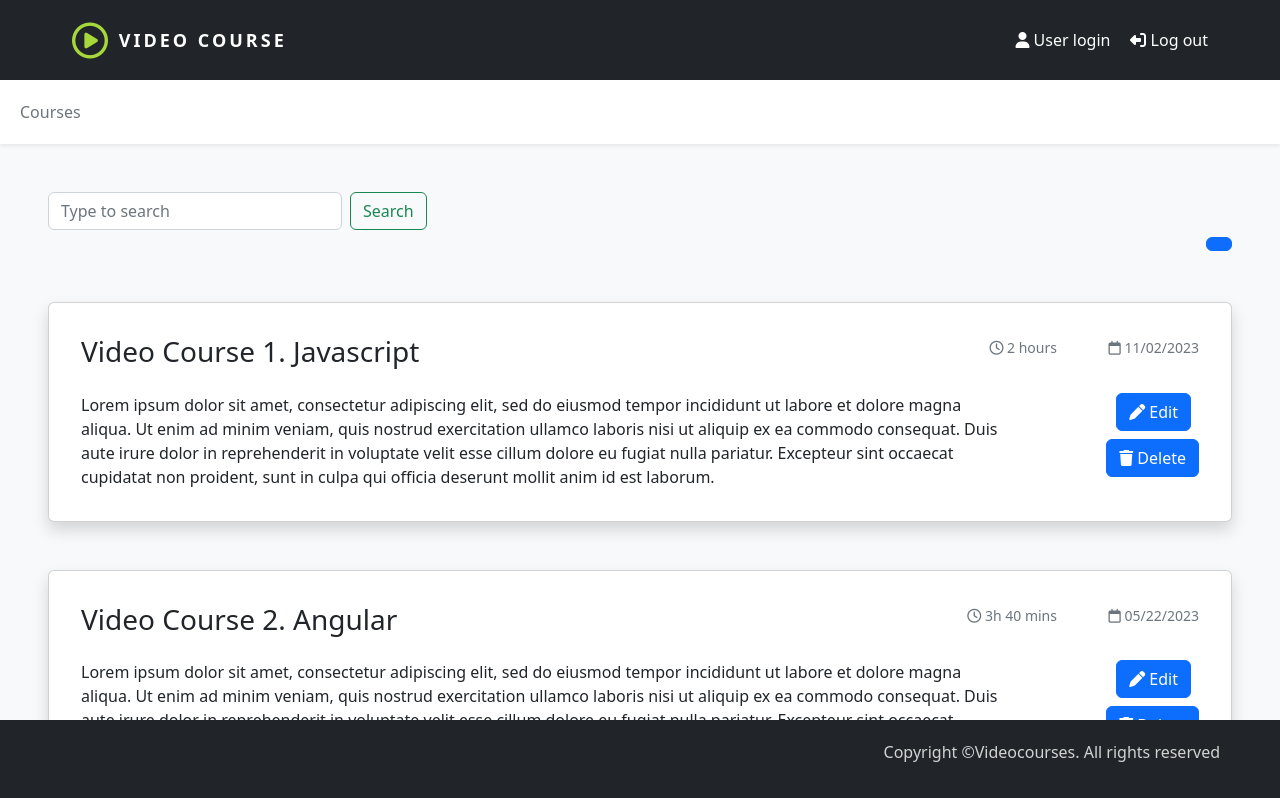
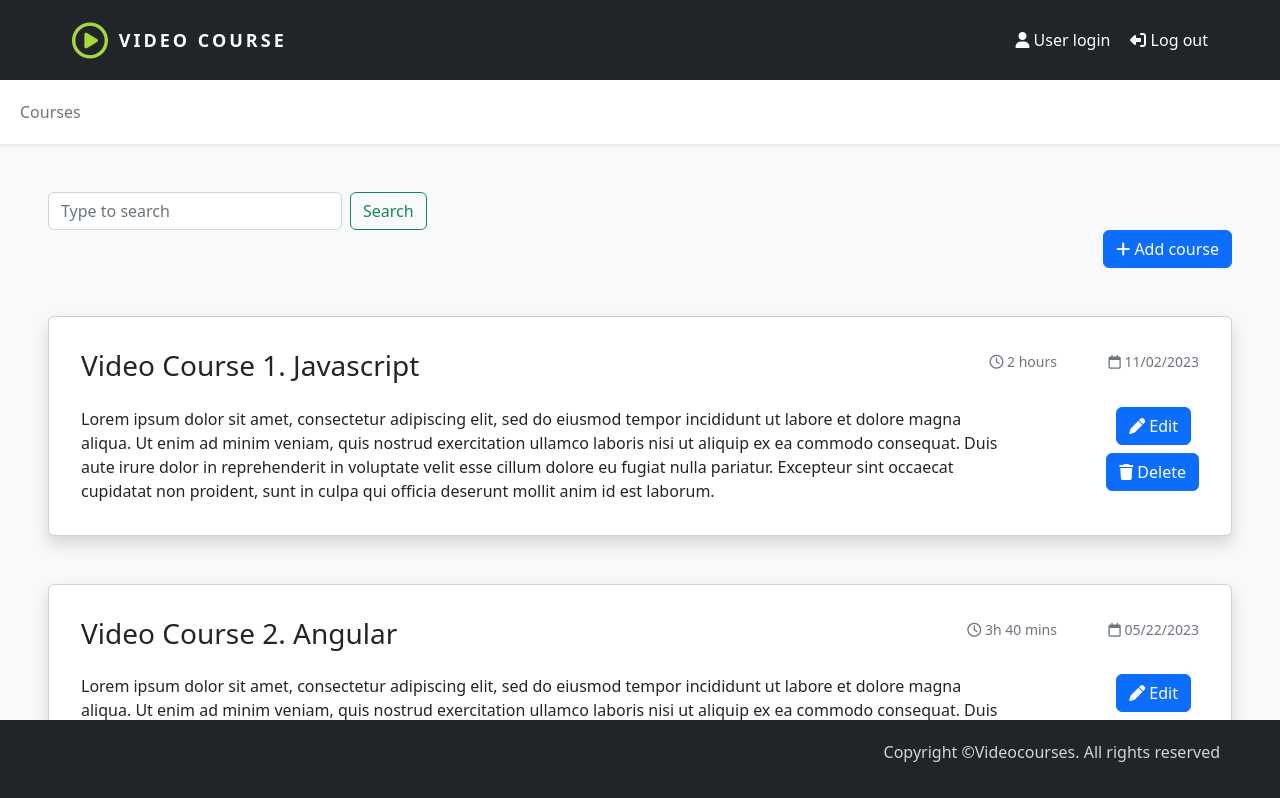
Before and after one commit to Sytnikovakatya/angular-courses-app, an Angular app: page / in a window 1280 px wide. Shown: the top 798 px of the page. Built offline with nearby package versions, Linux system fonts and the light colour scheme.

Commit message:
Update button "Add course"

```diff
--- a/src/app/components/search-bar/search-bar.component.html
+++ b/src/app/components/search-bar/search-bar.component.html
@@ -5,6 +5,6 @@
     </div>
   </div>
   <p class="text-end">
-    <app-button></app-button>
+    <app-button text="Add course" fontawesome="fa-solid fa-plus"></app-button>
   </p>
 </div>
```
